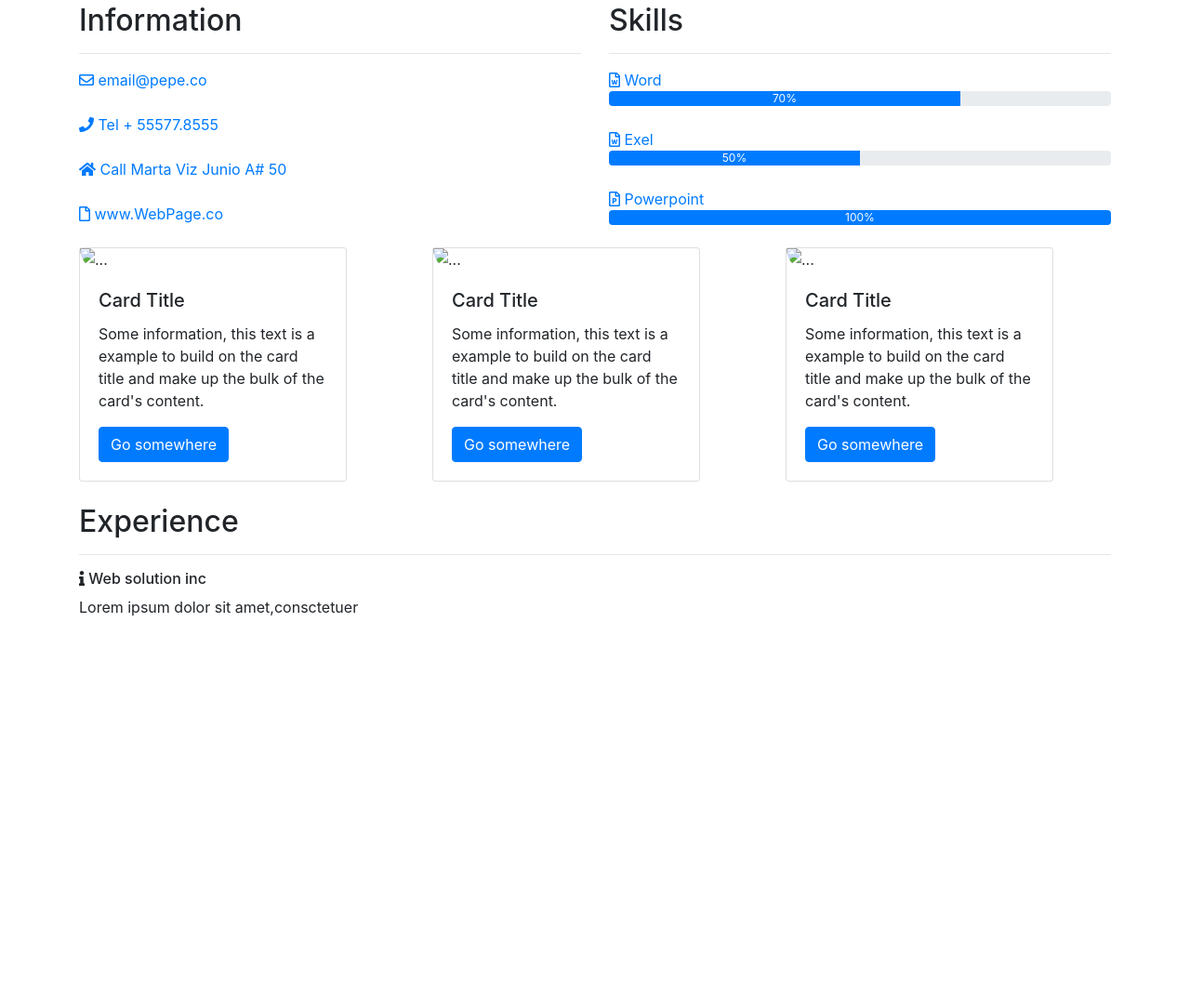
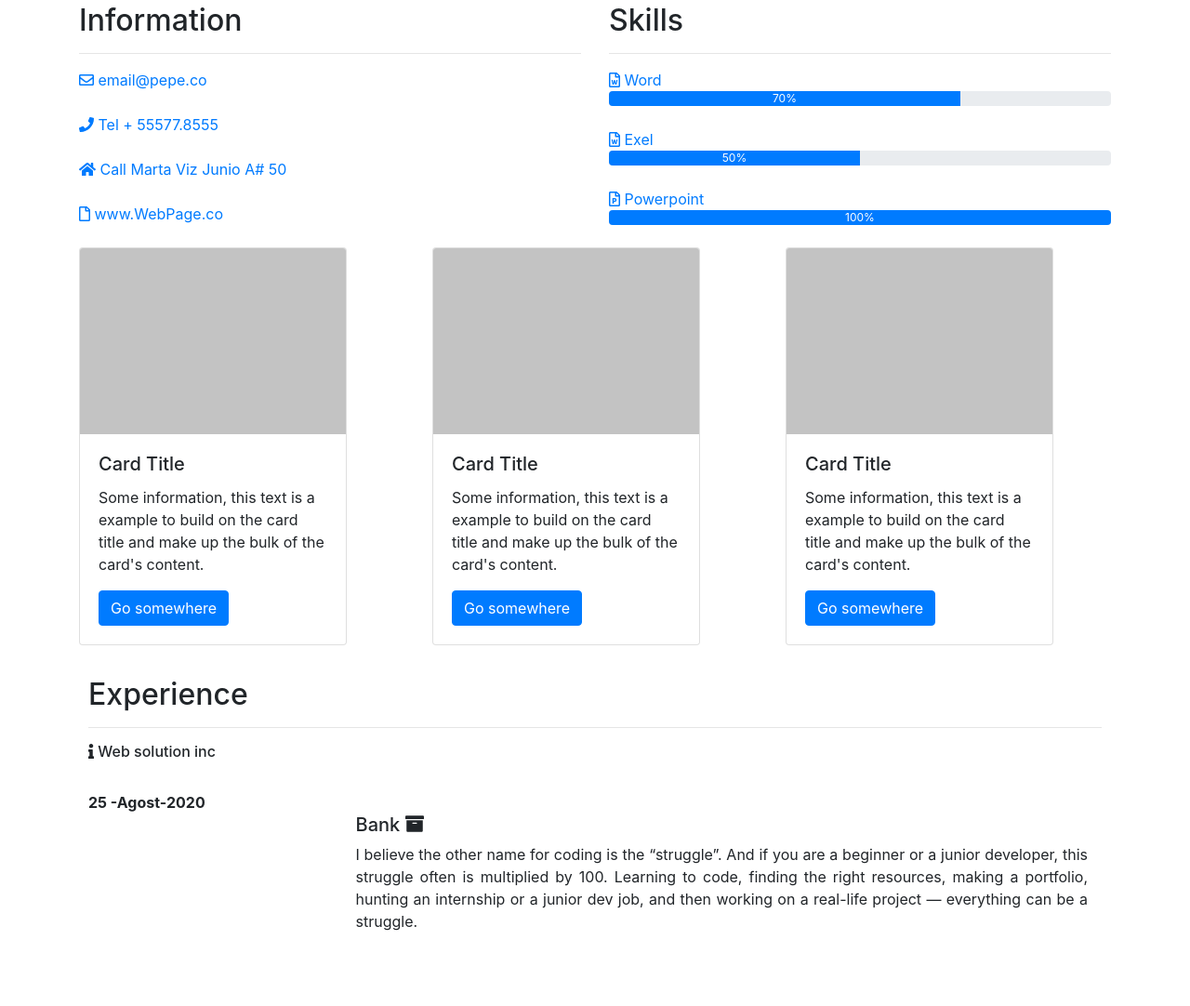
Before and after one commit to AFCB/Proyecto, a plain HTML site: page index/index.html in a window 1280 px wide. Shown: the part 726-1808 px from the top of the page at 93% size. Before the commit the page ends 1407 px from the top, so only its background shows below. Drawn offline with nearby package versions, Linux system fonts and the light colour scheme.

Commit message:
realizando el listado de experiencias laborales

```diff
--- a/index/estilos.css
+++ b/index/estilos.css
@@ -10,11 +10,11 @@
 */
 
 
-img{
+.img_perfil{
 
 	border-radius: 150px;
+
 }
-
 
  a {
 	text-decoration: none;
@@ -23,9 +23,11 @@ img{
 	cursor: default;
 }
 
+.exper{
+	margin: 5px;
+	padding: 5px;
 
-
-
+}
 
 
 .botton {
@@ -38,3 +40,16 @@ img{
 	position: relative;
 	top: 0,5px;
 }
+
+
+.employment {
+
+}
+
+.experience {
+	display: block;
+	position: relative;
+    top: -55px;
+	margin: 5px;
+	padding: 5px;
+}
--- a/index/index.html
+++ b/index/index.html
@@ -49,7 +49,7 @@
 
   <div class="jumbotron">
     <div class="text-center">
-       <img src="../img/images.png" alt="">
+       <img class="img_perfil" src="../img/images.png" alt="">
       </div>
       <h1 class="display-4 lockquote text-center">Name!</h1>
         <h2>ABOUT ME</h2>
@@ -104,32 +104,15 @@
 				          </div>
                        </div>
                         <br>
-
-
-
-
-
-
-
-
-
-
 				 </div>
 			</div>
-
-
-
-
-
-
-
 
 	  <!--===Card===-->
 	  <div class="container">
         <div class="row">
         <div class="col-md">
 	     <div class="card" style="width: 18rem">
-	  	    <img src="..." class="card-img-top" alt="...">
+	  	    <img src="../img/card.jpg" class="card-img-top" alt="..." style="width: auto; height: 200px;">
 	  	    <div class="card-body">
 	  	    	<h5 class="card-title"> Card Title</h5>
 	  	    	<p class="card_text"> Some information, this text is a example to build on the card title and make up the bulk of the card's content.</p>
@@ -139,7 +122,7 @@
 	    </div>
 	     <div class="col-md">
 	     <div class="card" style="width: 18rem">
-	  	    <img src="..." class="card-img-top" alt="...">
+	  	   <img src="../img/card.jpg" class="card-img-top" alt="..." style="width: auto; height: 200px;">
 	  	    <div class="card-body">
 	  	    	<h5 class="card-title"> Card Title</h5>
 	  	    	<p class="card_text"> Some information, this text is a example to build on the card title and make up the bulk of the card's content.</p>
@@ -149,7 +132,7 @@
 	    </div>
 	     <div class="col-md">
 	     <div class="card" style="width: 18rem">
-	  	    <img src="..." class="card-img-top" alt="...">
+	  	   <img src="../img/card.jpg" class="card-img-top" alt="..." style="width: auto; height: 200px;">
 	  	    <div class="card-body">
 	  	    	<h5 class="card-title"> Card Title</h5>
 	  	    	<p class="card_text"> Some information, this text is a example to build on the card title and make up the bulk of the card's content.</p>
@@ -163,15 +146,32 @@
 
 	<div class="container">
       <div class="row">
-	     <div class="col-sm">
+                     <div class="col-md">
+                      <div>
                        <div class="exper">
                        	 <h2>Experience</h2>
                        	     <hr class="my">
                        	  <h6> <i class="fas fa-info"></i> Web solution inc </h6>
-                       	  <p>Lorem ipsum dolor sit amet,consctetuer</p>
-                       </div>
+                     	     <br>
+                      	       <p> <strong> 25 -Agost-2020 </strong> </p>
+                       	    <br>
+                       	  </div>
+
+                   <div class="experience">
+						 <div class="col-md-9 offset-md-3">
+
+						    <h5> Bank  <i class="fas fa-archive"></i>   </h5>
+							   <p class="text-justify"> I believe the other name for coding is the  “struggle”. And if you are a beginner or a junior developer, this struggle often is multiplied by 100. Learning to code, finding the right resources, making a portfolio, hunting an internship or a junior dev job, and then working on a real-life project — everything can be a struggle.</p>
+				 	</div>
+                  </div>
+                </div>
+              </div>
+            </div>
         </div>
-	</div>
+
+
+
+
 
 <!--===Icon===-->
  <script src="https://use.fontawesome.com/releases/v5.13.0/js/all.js" data-auto-replace-svg="nest"></script>
```
Also changed, not shown: img/card.jpg (added), 1 other file.
